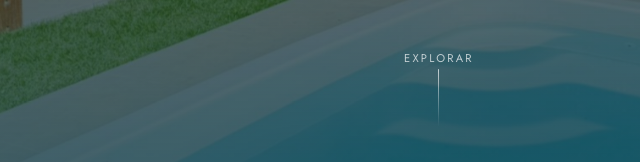
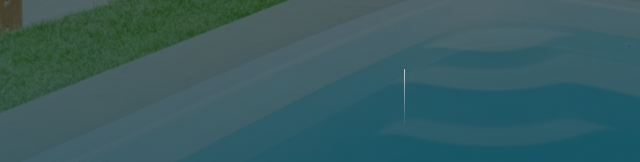
Before and after one commit to Danielm0nteiro/Casa-de-edgar, a plain HTML site: page index.html in a window 1280 px wide. Shown: the part 638-800 px from the top of the page, 236-876 px from the left. Drawn offline with nearby package versions, Linux system fonts and the light colour scheme.

Commit message:
Update index.html

```diff
--- a/index.html
+++ b/index.html
@@ -449,7 +449,6 @@
     <p class="hero-sub">Casa de Edgar</p>
   </div>
   <div class="scroll-hint">
-    <span>Explorar</span>
     <div class="scroll-line"></div>
   </div>
 </section>
```
